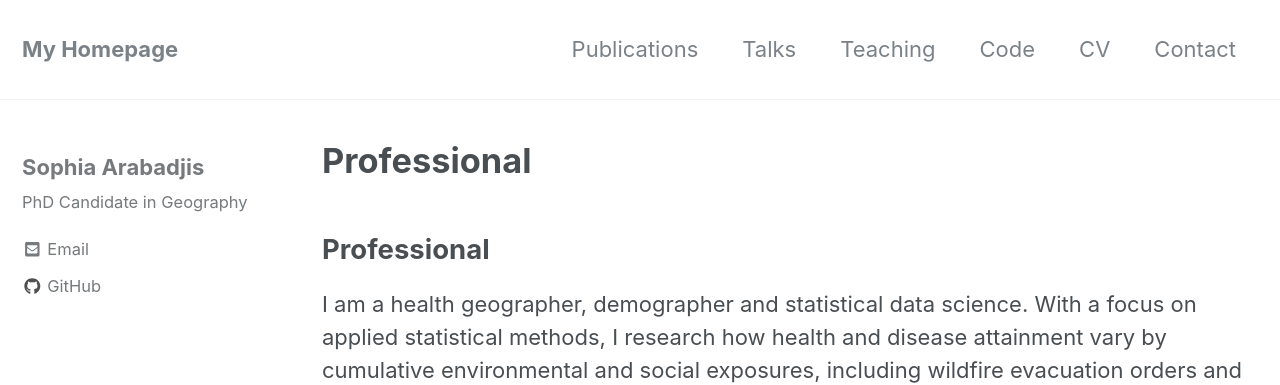
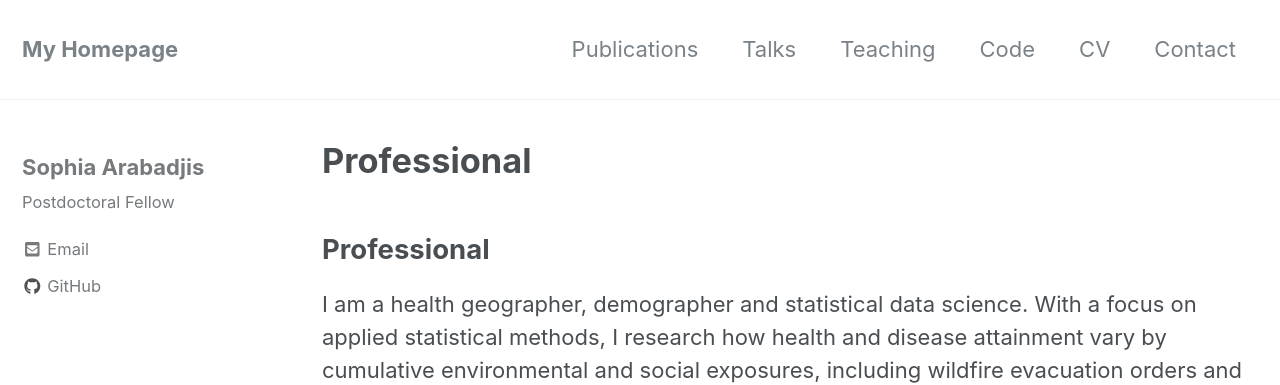
Before and after one commit to sarabadjis/sarabadjis.github.io, a Jekyll site: the page built from _pages/about.md, in a window 1280 px wide. Shown: the top 385 px of the page. Built offline with Jekyll 4.4.1, drawn with Linux system fonts in a browser that asks for light colours; nearby versions of some CDN libraries; our own code applies the rules of GitHub Pages for plain Markdown files.

```diff
--- a/_config.yml
+++ b/_config.yml
@@ -102,10 +102,10 @@ analytics:
 author:
   name             : "Sophia Arabadjis"
   avatar           : # path of avatar image, e.g. "/assets/images/bio-photo.jpg"
-  bio              : "PhD Candidate in Geography"
+  bio              : "Postdoctoral Fellow"
   location         :
   employer         :
-  email            : "sarabadjis@ucsb.edu"
+  email            : "sophia.arabadjis@sph.cuny.edu"
   uri              :
   home             : # null (default), "absolute or relative url to link to author home"
   bitbucket        :
```
Also changed, not shown: 2 other files.
